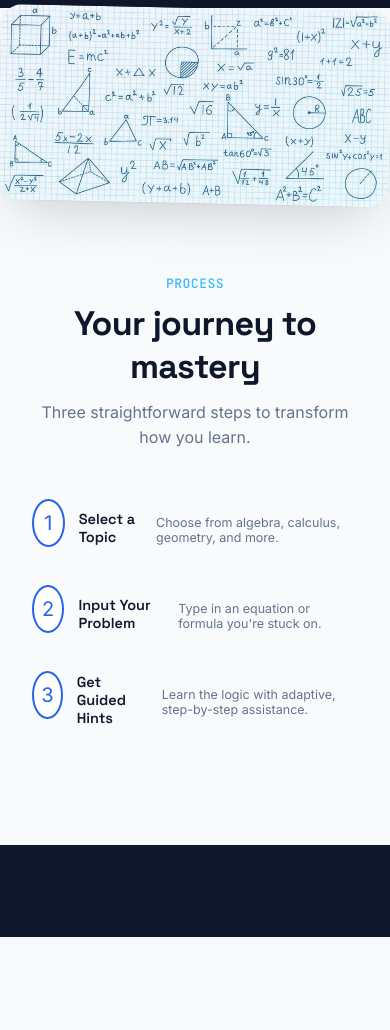
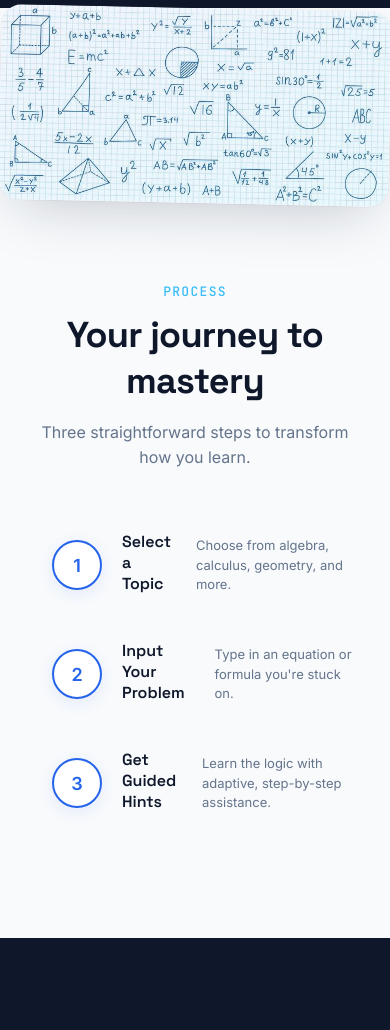
Before and after one commit to sifathere/Axiom-Math, a PHP site: page / in a window 390 px wide. Shown: the part 1437-2467 px from the top of the page. Before the commit the page ends 2374 px from the top, so only its background shows below. Run offline with PHP 8.4, Linux system fonts and the light colour scheme.

Commit message:
Add new section styles for timeline component

```diff
--- a/styles.css
+++ b/styles.css
@@ -369,3 +369,141 @@ footer{background:var(--dark); color:#94A3B8; padding:64px 0 28px; margin-top:40
   .nav-links{display:none;}
   h1{font-size:38px;}
 }
+
+
+
+
+
+
+
+
+.section {
+  padding: 80px 0;
+  position: relative;
+  z-index: 1;
+}
+
+.section-head {
+  text-align: center;
+  max-width: 600px;
+  margin: 0 auto 60px;
+}
+
+.section-head .label {
+  font-family: var(--font-mono);
+  font-size: 13px;
+  color: var(--accent);
+  font-weight: 500;
+  text-transform: uppercase;
+  letter-spacing: 0.1em;
+  display: block;
+  margin-bottom: 12px;
+}
+
+.section-head h2 {
+  font-family: var(--font-display);
+  font-weight: 700;
+  font-size: 36px;
+  letter-spacing: -0.02em;
+  margin-bottom: 16px;
+}
+
+.section-head p {
+  color: var(--muted);
+  font-size: 16px;
+  line-height: 1.6;
+}
+
+
+.timeline {
+  display: flex;
+  justify-content: center;
+  gap: 30px;
+  position: relative;
+}
+
+
+.timeline::before {
+  content: "";
+  position: absolute;
+  top: 25px;
+  left: 10%;
+  right: 10%;
+  height: 2px;
+  background: repeating-linear-gradient(90deg, var(--line) 0 6px, transparent 6px 12px);
+  z-index: 0;
+}
+
+
+.tstep {
+  display: flex;
+  flex-direction: column;
+  align-items: center;
+  text-align: center;
+  flex: 1;
+  max-width: 250px;
+  position: relative;
+  z-index: 1;
+}
+
+
+.tdot {
+  width: 50px;
+  height: 50px;
+  border-radius: 50%;
+  background: #fff;
+  border: 2px solid var(--primary); /* blue color */
+  color: var(--primary);
+  display: flex;
+  align-items: center;
+  justify-content: center;
+  font-size: 18px;
+  font-weight: 600;
+  margin-bottom: 20px;
+  box-shadow: 0 4px 15px rgba(37,99,235,0.1);
+}
+
+
+.tstep h5 {
+  font-family: var(--font-display);
+  font-size: 16px;
+  font-weight: 600;
+  margin-bottom: 6px;
+}
+
+.tstep p {
+  font-size: 13px;
+  color: var(--muted);
+  line-height: 1.5;
+}
+
+
+@media (max-width: 768px) {
+  .timeline {
+    flex-direction: column;
+    gap: 40px;
+    align-items: flex-start;
+    padding-left: 20px;
+  }
+
+  .timeline::before {
+    top: 10%;
+    bottom: 10%;
+    left: 25px;
+    width: 2px;
+    height: 80%;
+    background: repeating-linear-gradient(180deg, var(--line) 0 6px, transparent 6px 12px);
+  }
+
+  .tstep {
+    flex-direction: row;
+    text-align: left;
+    max-width: 100%;
+    gap: 20px;
+  }
+
+  .tdot {
+    margin-bottom: 0;
+    flex-shrink: 0;
+  }
+}
```
